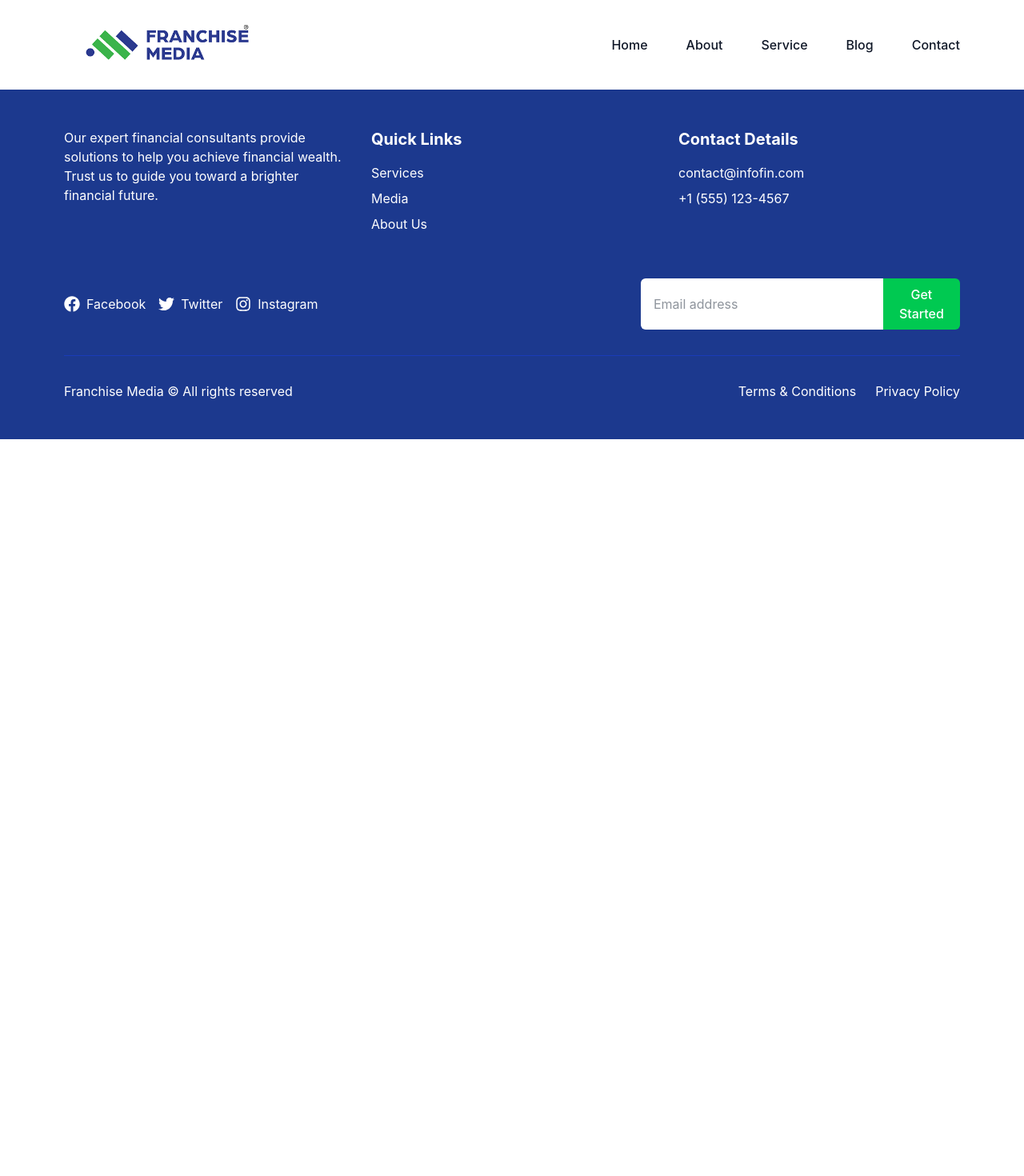
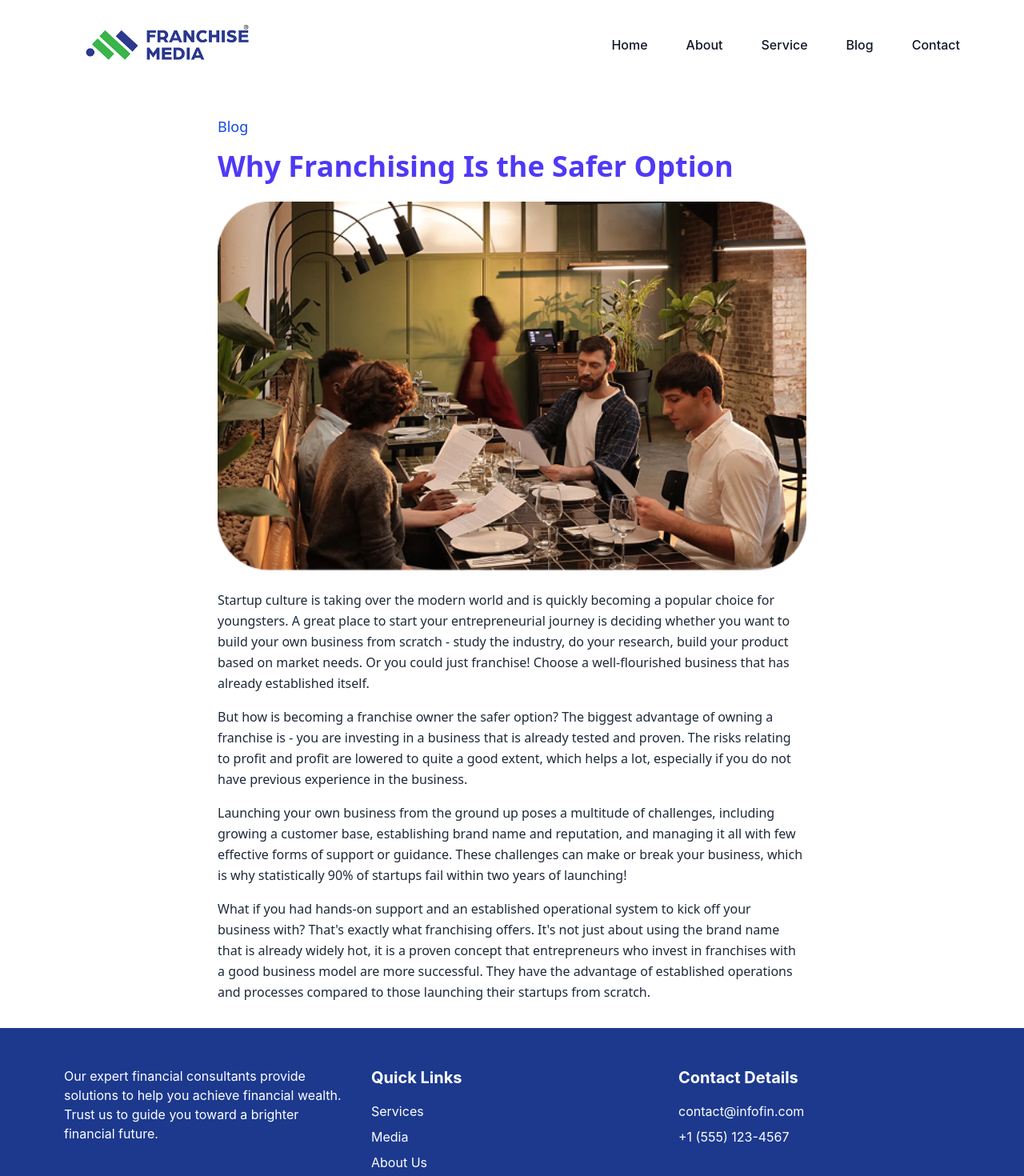
Before and after one commit to ArshidaKA/Franchise-media, a React (Vite) app: page /franchisable in a window 1280 px wide. Shown: the top 1470 px of the page at 80% size. Before the commit the page ends 800 px from the top, so only its background shows below. Built offline with nearby package versions, Linux system fonts and the light colour scheme.

Commit message:
add blog details two section safeOption , Franchisable

```diff
--- a/src/App.tsx
+++ b/src/App.tsx
@@ -10,6 +10,8 @@ import "./App.css"
 import { useEffect } from "react";
 import AOS from "aos";
 import "aos/dist/aos.css";
+import SafeOption from "./components/blog/SafeOption";
+import Franchisable from "./components/blog/Franchisable";
 
 const App = () => {
    useEffect(() => {
@@ -29,6 +31,8 @@ const App = () => {
         <Route path="/service" element={<Service />} />
         <Route path="/blog" element={<Blog />} />
         <Route path="/contact" element={<Contact />} />
+        <Route path="/safeOption" element={<SafeOption />} />
+        <Route path="/franchisable" element={<Franchisable />} />
       </Routes>
       <Footer />
     </>
--- /dev/null
+++ b/src/components/blog/Franchisable.tsx
@@ -0,0 +1,63 @@
+export default function Franchisable() {
+  return (
+    <div className="max-w-3xl mx-auto px-4 py-8 font-sans">
+      {/* Blog Header */}
+      <div className="mb-4">
+        <h2 className="text-blue-700 font-medium text-lg">Blog</h2>
+      </div>
+
+      {/* Blog Title */}
+      <h1 className="text-3xl md:text-4xl font-bold text-indigo-600 mb-6">
+        Why Franchising Is the Safer Option
+      </h1>
+
+      {/* Featured Image */}
+      <div className="mb-6">
+        <img
+          src="/blog/top01.png"
+          alt="People meeting in a restaurant with brick walls and plants"
+          className="w-full h-auto rounded-md"
+        />
+      </div>
+
+      {/* Blog Content */}
+      <div className="space-y-4 text-gray-800 leading-relaxed">
+        <p>
+          Startup culture is taking over the modern world and is quickly
+          becoming a popular choice for youngsters. A great place to start your
+          entrepreneurial journey is deciding whether you want to build your own
+          business from scratch - study the industry, do your research, build
+          your product based on market needs. Or you could just franchise!
+          Choose a well-flourished business that has already established itself.
+        </p>
+
+        <p>
+          But how is becoming a franchise owner the safer option? The biggest
+          advantage of owning a franchise is - you are investing in a business
+          that is already tested and proven. The risks relating to profit and
+          profit are lowered to quite a good extent, which helps a lot,
+          especially if you do not have previous experience in the business.
+        </p>
+
+        <p>
+          Launching your own business from the ground up poses a multitude of
+          challenges, including growing a customer base, establishing brand name
+          and reputation, and managing it all with few effective forms of
+          support or guidance. These challenges can make or break your business,
+          which is why statistically 90% of startups fail within two years of
+          launching!
+        </p>
+
+        <p>
+          What if you had hands-on support and an established operational system
+          to kick off your business with? That's exactly what franchising
+          offers. It's not just about using the brand name that is already
+          widely hot, it is a proven concept that entrepreneurs who invest in
+          franchises with a good business model are more successful. They have
+          the advantage of established operations and processes compared to
+          those launching their startups from scratch.
+        </p>
+      </div>
+    </div>
+  );
+}
--- a/src/components/blog/Hero.tsx
+++ b/src/components/blog/Hero.tsx
@@ -1,6 +1,10 @@
+import { Link } from "react-router-dom"
 
 
 const Hero = () => {
+
+
+
   return (
     <div className="max-w-6xl mx-auto py-16">
       {/* Blog Section */}
@@ -12,6 +16,7 @@ const Hero = () => {
 
         <div className="grid grid-cols-1 md:grid-cols-2 gap-8">
           {/* Blog Post 1 */}
+          <Link to="/safeOption">
             <div>
               <div className="rounded-lg overflow-hidden mb-4">
                 <img
@@ -29,8 +34,10 @@ const Hero = () => {
                 your...
               </p>
             </div>
+          </Link>
 
           {/* Blog Post 2 */}
+          <Link to="/franchisable">
             <div>
               <div className="rounded-lg overflow-hidden mb-4">
                 <img
@@ -48,6 +55,7 @@ const Hero = () => {
                 business owners,...
               </p>
             </div>
+          </Link>
         </div>
       </section>
 
--- /dev/null
+++ b/src/components/blog/SafeOption.tsx
@@ -0,0 +1,66 @@
+
+
+export default function SafeOption() {
+  return (
+    <div className="max-w-3xl mx-auto px-4 py-8 font-sans">
+      {/* Blog Header */}
+      <div className="mb-4">
+        <h2 className="text-blue-700 font-medium text-lg">Blog</h2>
+      </div>
+
+      {/* Blog Title */}
+      <h1 className="text-3xl md:text-4xl font-bold text-indigo-600 mb-6">
+        Why Franchising Is the Safer Option
+      </h1>
+
+      {/* Featured Image */}
+      <div className="mb-6">
+        <img
+          src="/blog/top01.png"
+          alt="People meeting in a restaurant with brick walls and plants"
+
+          className="w-full h-auto rounded-md"
+        />
+      </div>
+
+      {/* Blog Content */}
+      <div className="space-y-4 text-gray-800 leading-relaxed">
+        <p>
+          Startup culture is taking over the modern world and is quickly
+          becoming a popular choice for youngsters. A great place to start your
+          entrepreneurial journey is deciding whether you want to build your own
+          business from scratch - study the industry, do your research, build
+          your product based on market needs. Or you could just franchise!
+          Choose a well-flourished business that has already established itself.
+        </p>
+
+        <p>
+          But how is becoming a franchise owner the safer option? The biggest
+          advantage of owning a franchise is - you are investing in a business
+          that is already tested and proven. The risks relating to profit and
+          profit are lowered to quite a good extent, which helps a lot,
+          especially if you do not have previous experience in the business.
+        </p>
+
+        <p>
+          Launching your own business from the ground up poses a multitude of
+          challenges, including growing a customer base, establishing brand name
+          and reputation, and managing it all with few effective forms of
+          support or guidance. These challenges can make or break your business,
+          which is why statistically 90% of startups fail within two years of
+          launching!
+        </p>
+
+        <p>
+          What if you had hands-on support and an established operational system
+          to kick off your business with? That's exactly what franchising
+          offers. It's not just about using the brand name that is already
+          widely hot, it is a proven concept that entrepreneurs who invest in
+          franchises with a good business model are more successful. They have
+          the advantage of established operations and processes compared to
+          those launching their startups from scratch.
+        </p>
+      </div>
+    </div>
+  );
+}
```
Also changed, not shown: src/components/FounderSection.tsx (line endings or trailing spaces). Lines whose indentation alone changed are shown as unchanged.
